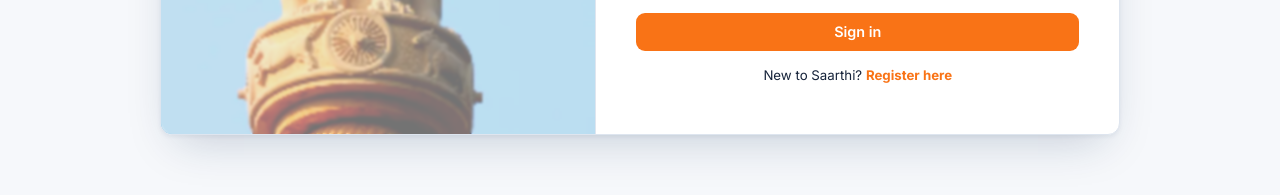
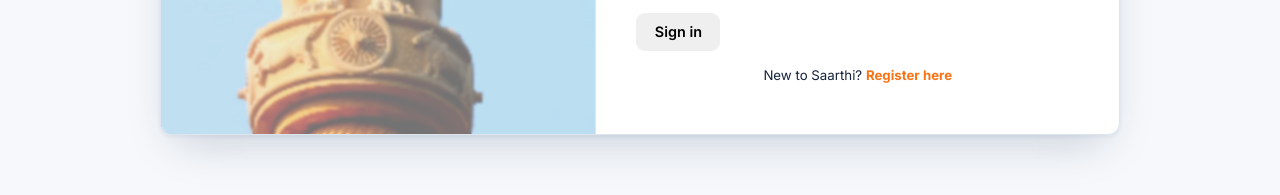
Before and after one commit to pranjal070/Saarthi, a plain HTML site: page login.html in a window 1280 px wide. Shown: the part 499-694 px from the top of the page. Drawn offline with Linux system fonts and the light colour scheme.

Commit message:
Updated CSS styling

```diff
--- a/css/style.css
+++ b/css/style.css
@@ -218,7 +218,7 @@ button {
   background: var(--sky-bg)
 }
 
-.btn-pine {
+/* .btn-pine {
   background: var(--primary);
   color: #fff
 }
@@ -280,7 +280,7 @@ button {
   padding: .48rem 0;
   width: max-content;
   animation: tick 30s linear infinite
-}
+} */
 
 .ticker-track span {
   display: inline-flex;
```
